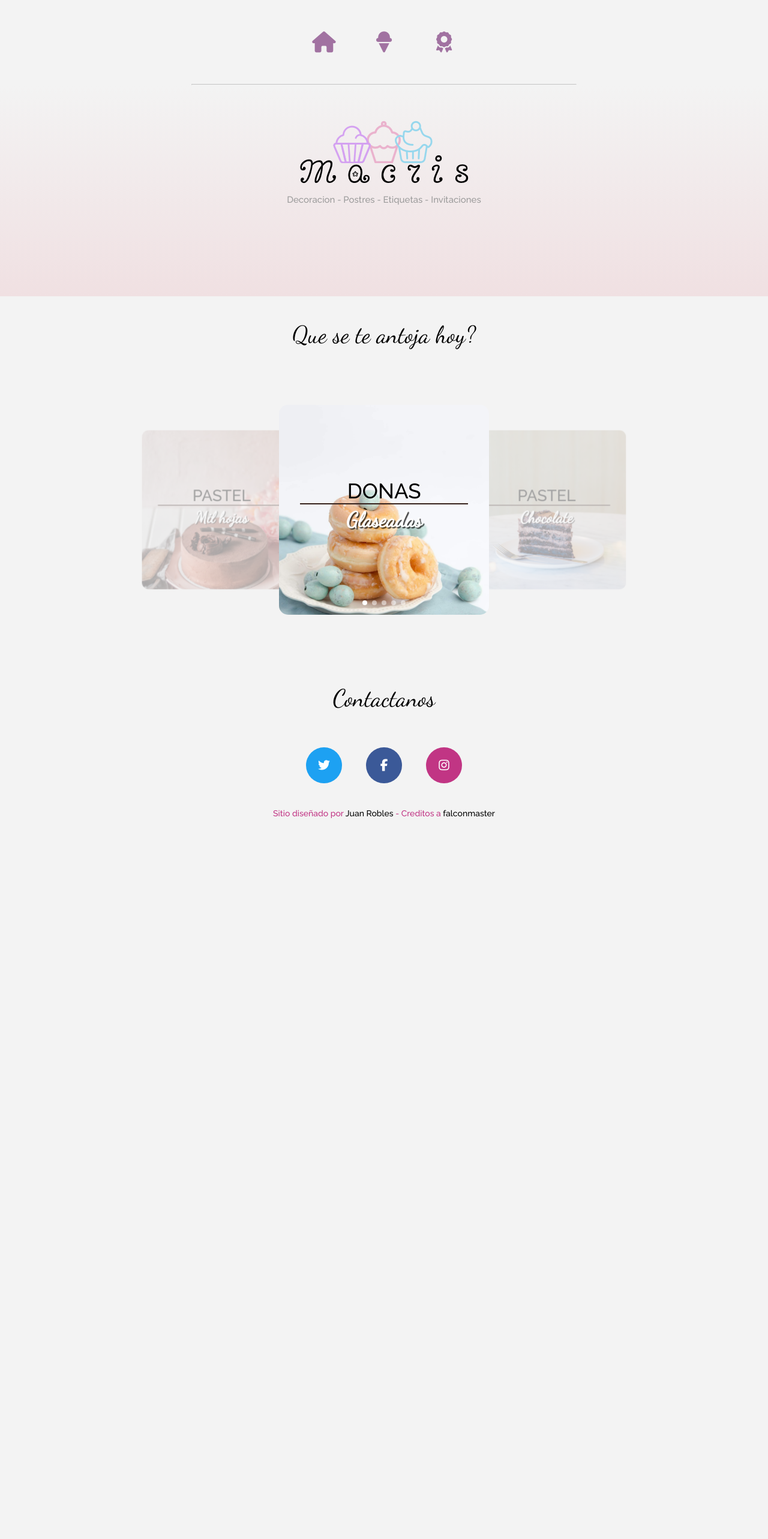
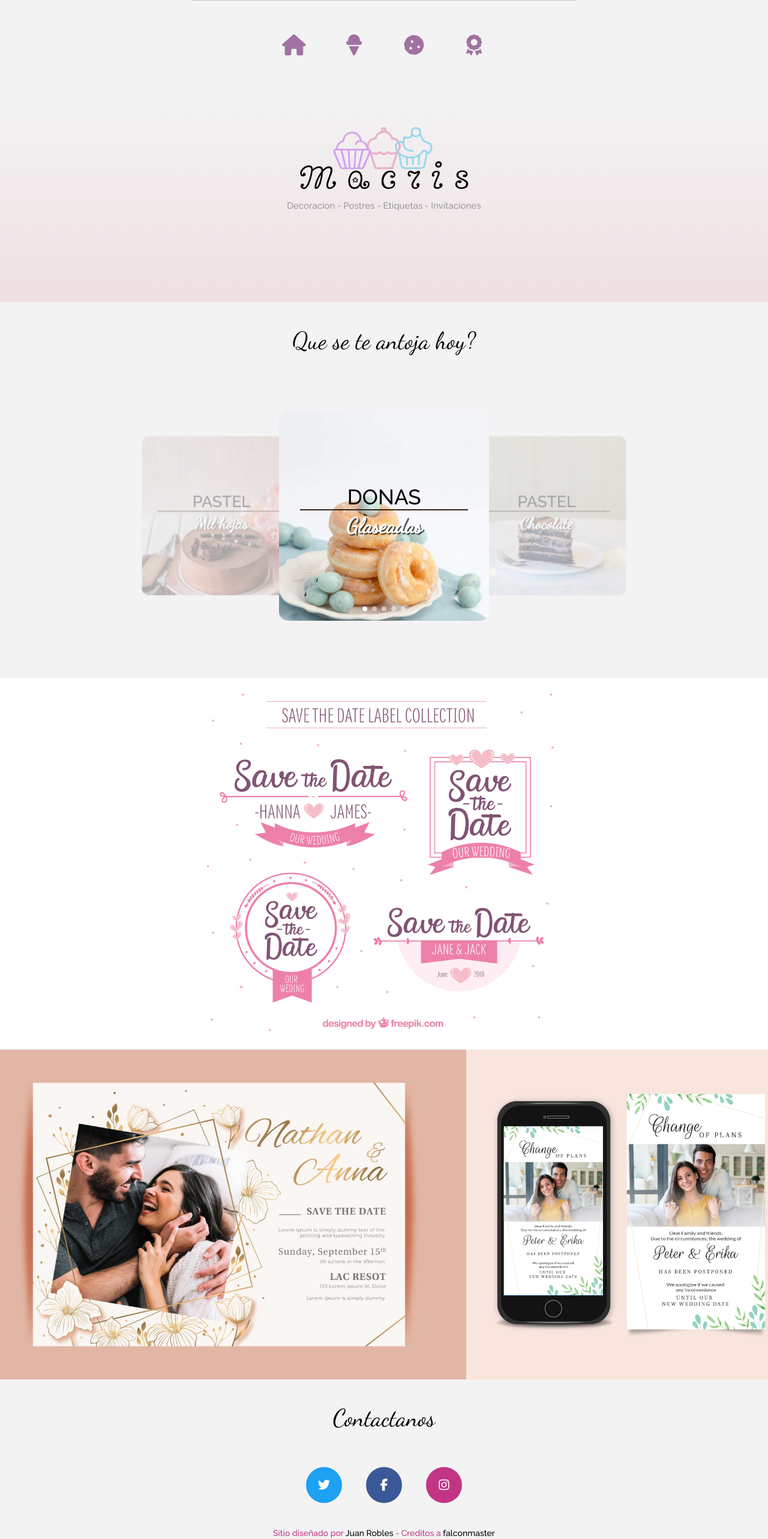
Before and after one commit to thzRobles/macris, a plain HTML site: page index.html in a window 1280 px wide. Shown: the whole page at 60% size. Before the commit the page ends 1407 px from the top, so only its background shows below. Drawn offline with Linux system fonts and the light colour scheme.

Commit message:
Se modifico pagina

```diff
--- a/css/estilos.css
+++ b/css/estilos.css
@@ -2,6 +2,14 @@
     margin: 0;
     padding: 0;
     box-sizing: border-box;
+}
+
+html {
+    scroll-behavior: smooth;
+}
+
+section[id] {
+    scroll-margin-top: 0px;
 }
 
 body {
@@ -61,8 +69,19 @@ body {
 }
 
 /* ----- Footer h----- */
+.section-header {
+    width: 100%;
+    /* height: 80px; */
+    height: 150px;
+    display: flex;
+    justify-content: center;
 
-footer .redes-sociales-h {
+    transition: 0.3s;
+    position: fixed;
+    z-index: 10;
+}
+
+header .redes-sociales-h {
     position: relative;
     display: flex;
     align-content: center;
@@ -71,12 +90,12 @@ footer .redes-sociales-h {
     flex-wrap: wrap;
 }
 
-footer .redes-sociales-h a:hover {
+header .redes-sociales-h a:hover {
     /* background: #e7b2e3; */
     transform: scale(1.3);
 }
 
-footer .redes-sociales-h a {
+header .redes-sociales-h a {
     display: block;
     width: 60px;
     height: 60px;
@@ -88,12 +107,12 @@ footer .redes-sociales-h a {
     transition: .3s ease all;
 }
 
-footer .redes-sociales-h .twitter {background: transparent;}
-footer .redes-sociales-h .facebook {background: transparent;}
-footer .redes-sociales-h .instagram {background: transparent;}
-footer .redes-sociales-h .instagram {background: transparent;}
+header .redes-sociales-h .twitter {background: transparent;}
+header .redes-sociales-h .facebook {background: transparent;}
+header .redes-sociales-h .instagram {background: transparent;}
+header .redes-sociales-h .instagram {background: transparent;}
 
-footer .redes-sociales-h a i {
+header .redes-sociales-h a i {
     font-size: 35px;
     line-height: 60px;
 }
@@ -104,27 +123,29 @@ footer .redes-sociales-h a i {
     background: linear-gradient(#f3f3f3, rgb(240, 224, 226));
 }
 
-header {
+.header-logo {
     padding: 50px 0;
+
+    margin-top: 150px;
 }
 
-header .logo {
+.header-logo .logo {
     text-align: center;
     margin-bottom: 100px;
 }
 
-header .logo p {
+.header-logo .logo p {
     color: #9b9b9b;
 }
 
-header form {
+.header-logo form {
     width: 100%;
     display: flex;
     justify-content: center;
     margin-bottom: 20px;
 }
 
-header .barra-busqueda {
+.header-logo .barra-busqueda {
     width: 70% !important;
     height: 40px !important;
     line-height: 40px !important;
@@ -134,6 +155,18 @@ header .barra-busqueda {
     border: none !important;
     text-align: center !important;
     font-size: 16px !important;
+}
+
+/* down */
+.down {
+    background: transparent;
+    height: 65px;
+}
+
+.down .navbar a,
+.down .navbar2 a,
+.down .navbar .brand {
+    color: white;
 }
 
 /* --- */
@@ -285,6 +318,41 @@ header .barra-busqueda {
     margin: auto;
 }
 
+/* ----- Parallax ----- */
+
+.bg-etiquetas-parallax {
+    background: #fff fixed no-repeat 50% 50%;
+    background-size: contain;
+}
+
+#section-etiquetas {
+    background-image: url('../img/Macris-imgs/etiquetas-155887-OV8YFR-733.jpg');
+}
+
+.div-parallax {
+    height: 620px;
+}
+
+/* ----- Invitation ----- */
+
+.invitation-container {
+    width: 100%;
+    height: 550px;
+    overflow: hidden;
+}
+
+.invitation-grid {
+    display: flex;
+    width: 100%;
+    height: 100%;
+    justify-content: center;
+    /* grid-template-columns: repeat(2, 1fr); */
+}
+
+.img-invitation {
+    /* height: 100%; */
+}
+
 /* ----- Footer ----- */
 footer .redes-sociales {
     display: flex;
--- a/index.html
+++ b/index.html
@@ -17,30 +17,32 @@
 </head>
 <body>
     <!-- Menu proxy -->
-    <footer class="container-footer-h">
+    <section id="section-header-inicio">
+        <header class="section-header" id="section-header">
             <div class="redes-sociales-h">
                 <div class="container-icono-h" id="home">
-                <a href="#" target="_blank" class="facebook">
+                    <a href="#section-header-inicio" class="facebook">
                         <i class="fas fa-home"></i>
                     </a>
                 </div>
                 <div class="container-icono-h">
-                <a href="#" target="_blank" class="facebook">
+                    <a href="#section-postres" class="facebook">
                         <i class="fas fa-ice-cream"></i>
                     </a>
                 </div>
                 <div class="container-icono-h">
-                <a href="#" target="_blank" class="facebook">
+                    <a href="#section-etiquetas" class="facebook">
+                        <i class="fas fa-cookie"></i>
+                    </a>
+                </div>
+                <div class="container-icono-h">
+                    <a href="#section-invitaciones" class="facebook">
                         <i class="fas fa-award"></i>
                     </a>
                 </div>
-            <!-- <div class="container-icono-h">
-                <a href="#" target="_blank" class="facebook">
-                    <i class="fas fa-cookie"></i>
-                </a>
-            </div> -->
             </div>
-    </footer>
+        </header>
+    </section>
     <div class="hr">
         <hr class="hr-content">
     </div>
@@ -55,8 +57,9 @@
         </ul>
     </div> -->
     <!-- Header -->
+    <section id="section-header-logo">
         <div class="container-head">
-        <header>
+            <div class="header-logo">
                 <!-- Titulo -->
                 <div class="logo">
                     <img class="logo-macris" src="img/Macris-logo/logo-macris.png" alt="">
@@ -66,9 +69,11 @@
                 <!-- <form action="">
                     <input type="text" class="barra-busqueda" id="barra-busqueda" placeholder="Buscar">
                 </form> -->
-        </header>
             </div>
+        </div>
+    </section>
     <!-- Materialize -->
+    <section id="section-postres">
         <div class="container-carousel">
             <div class="row">
                 <div class="col s12">
@@ -113,6 +118,22 @@
                 </div>
             </div>
         </div>
+    </section>
+    <!-- Section Etiquetas -->
+    <section id="section-etiquetas" class="bg-etiquetas-parallax">
+        <div class="div-parallax">
+
+        </div>
+    </section>
+    <!-- Section Invitaciones -->
+    <section id="section-invitaciones">
+        <div class="invitation-container">
+            <div class="invitation-grid">
+                <img class="img-invitation" src="/img/Macris-imgs/invitacion-evento.jpg" alt="">
+                <img class="img-invitation" src="/img/Macris-imgs/invitacion-app.jpg" alt="">
+            </div>
+        </div>
+    </section>
     <!-- Efecto hover -->
     <!-- <div class="container-hoverefect">
         <figure>
--- a/js/main.js
+++ b/js/main.js
@@ -10,3 +10,32 @@ document.addEventListener('DOMContentLoaded', () => {
         noWrap: false,
     });
 });
+
+//javascript for responsive navigation sidebar menu
+window.addEventListener("scroll", function() {
+    // var header = document.querySelector("header")
+    var header = document.querySelector("header")
+    header.classList.toggle("down", window.scrollY > 0);
+
+    // //change logo
+    // var logo = document.querySelector(".logo img");
+	// if (window.scrollY>0)
+    // {
+	//     logo.setAttribute('src', 'img/logo/newlogo/newlogoblack.png');
+	// }else {
+	//     logo.setAttribute('src', 'img/logo/newlogo/newlogowhite.png');
+	// }
+
+});
+
+// show effect
+let ubication = window.pageYOffset;
+window.onscroll = function() {
+    let displacement = window.pageYOffset;
+    if (ubication >= displacement) {
+        document.getElementById('section-header').style.top = '0';
+    }else {
+        document.getElementById('section-header').style.top = '-100px'
+    }
+    ubication = displacement;
+}
```
Also changed, not shown: img/Macris-imgs/etiquetas-155887-OV8YFR-733.jpg (added), img/Macris-imgs/etiquetas-3458315.jpg (added), img/Macris-imgs/etiquetas-infantiles.jpg (added), img/Macris-imgs/invitacion-app.jpg (added), img/Macris-imgs/invitacion-evento.jpg (added), img/Macris-imgs/invitacion-laso.jpeg (added), img/Macris-imgs/macris-invitacion.jpeg (added), img/Macris-imgs/macris-pines.jpg (added), img/Macris_icons/LogoMakr-26X3TD.png (added), img/Macris_icons/LogoMakr-8kl2oH.png (added). Lines whose indentation alone changed are shown as unchanged.
